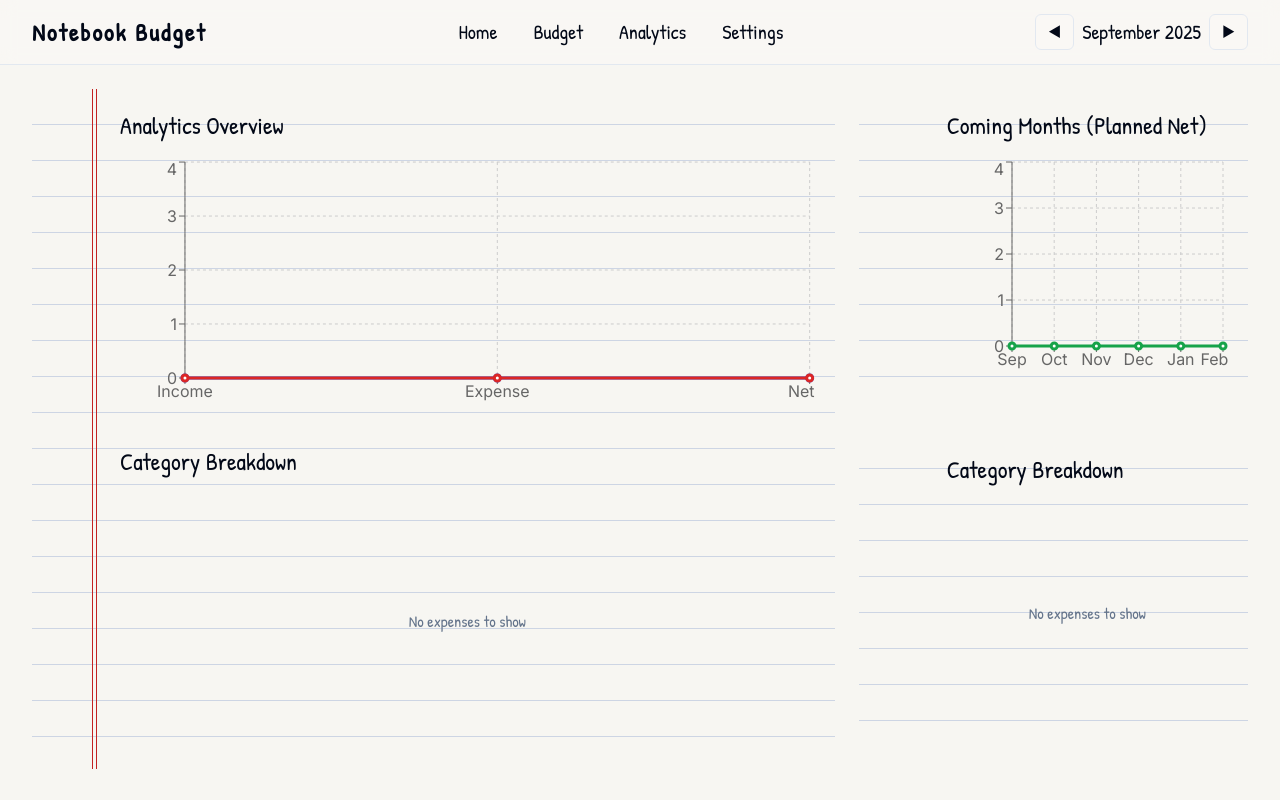
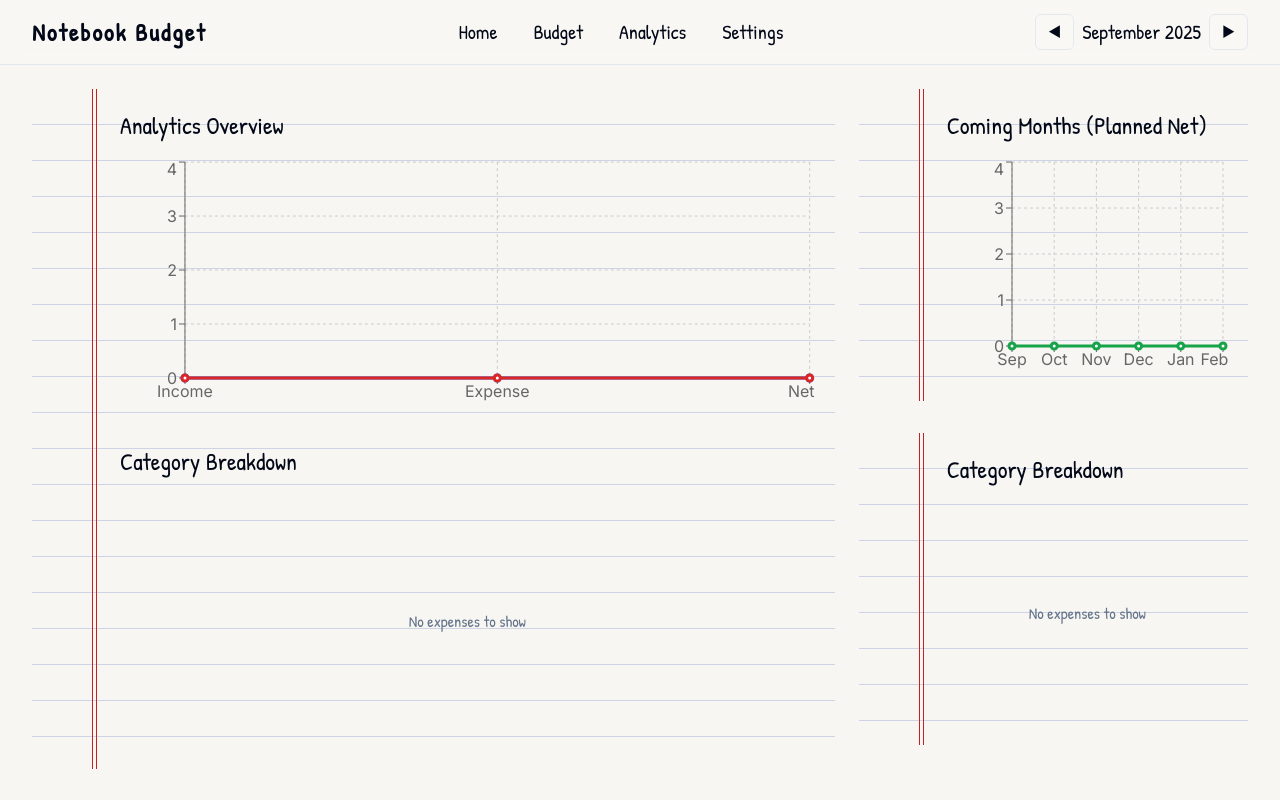
Before and after one commit to trdp2019/Notebook-Budget, a React (Vite) app: page /analytics in a window 1280 px wide. Built offline with nearby package versions, Linux system fonts and the light colour scheme.

Commit message:
Update Analytics.tsx

```diff
--- a/client/pages/Analytics.tsx
+++ b/client/pages/Analytics.tsx
@@ -107,7 +107,7 @@ export default function Analytics() {
         </div>
 
         <div className="space-y-8">
-          <Notebook noMarginLines>
+          <Notebook>
             <h2 className="font-hand text-2xl mb-4">Coming Months (Planned Net)</h2>
             <div className="h-56">
               <ResponsiveContainer width="100%" height="100%">
@@ -122,7 +122,7 @@ export default function Analytics() {
             </div>
           </Notebook>
 
-          <Notebook noMarginLines>
+          <Notebook>
             <h2 className="font-hand text-2xl mb-4">Category Breakdown</h2>
             {categoryData.length > 0 ? (
               <div className="h-56">
```
